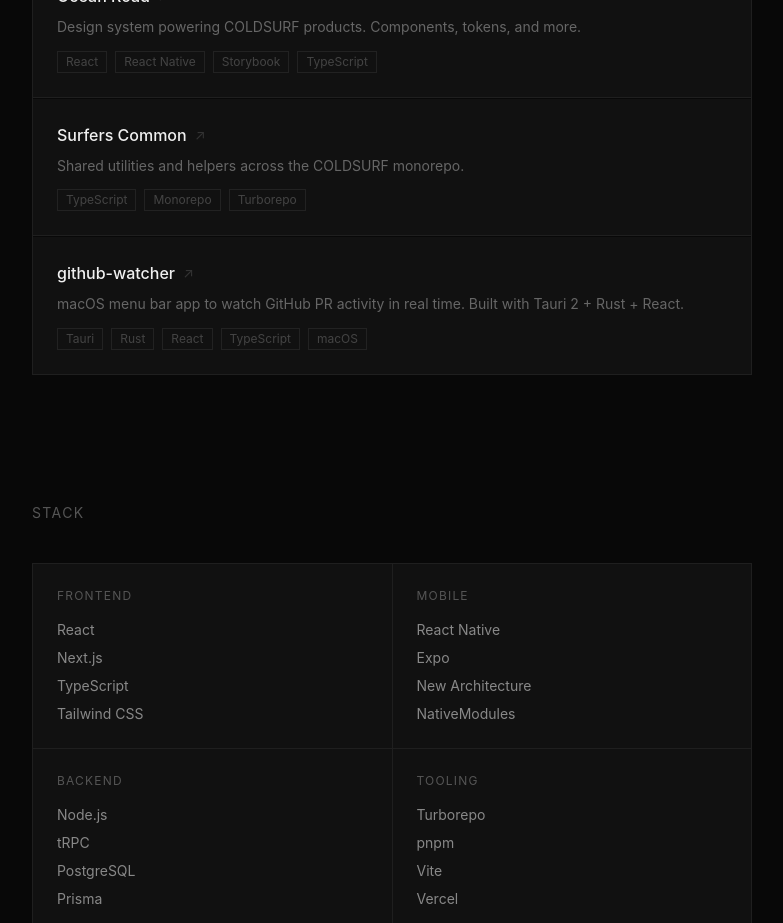
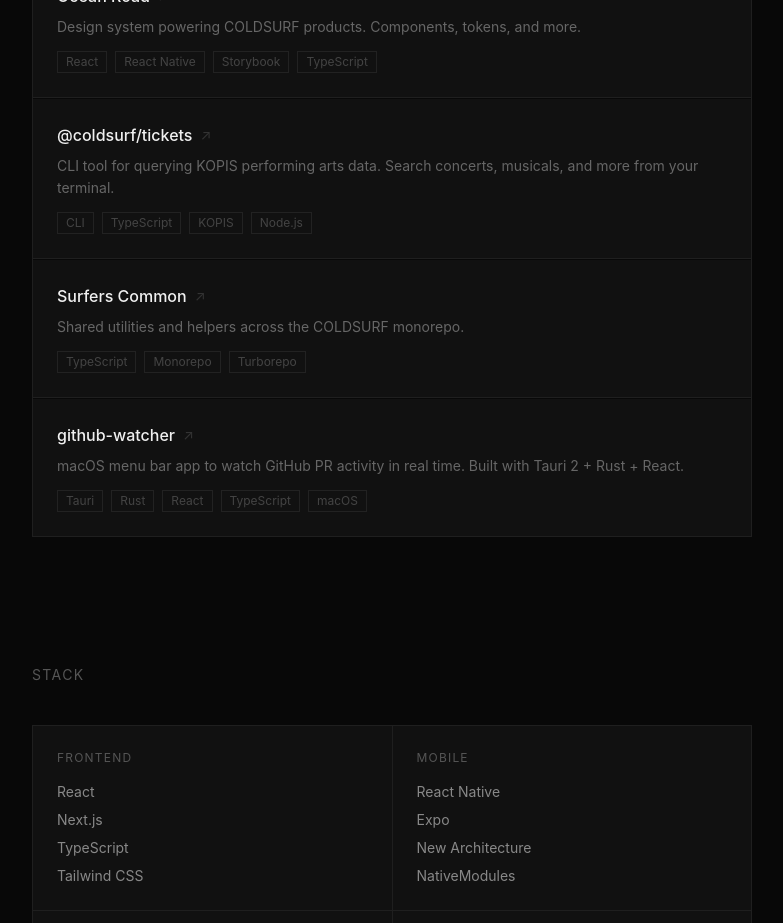
Before and after one commit to coldsurfers/paul-rockstar, a React (Vite) app: page / in a window 1280 px wide. Shown: the part 1040-1963 px from the top of the page, without its empty margins (248-1031 px from the left). Built offline with nearby package versions, Linux system fonts and the light colour scheme; what @unhead/react would draw is missing.

Commit message:
feat(projects): add new CLI tool project for querying KOPIS data
- Introduces a new project entry for '@coldsurf/tickets', a CLI tool designed for querying KOPIS performing arts data.
- Provides a brief description, relevant tags, and a link to the project's GitHub repository.

```diff
--- a/src/components/Projects.tsx
+++ b/src/components/Projects.tsx
@@ -12,6 +12,12 @@
     description: 'Design system powering COLDSURF products. Components, tokens, and more.',
     tags: ['React', 'React Native', 'Storybook', 'TypeScript'],
     href: 'https://github.com/coldsurfers/ocean-road',
+  },
+  {
+    name: '@coldsurf/tickets',
+    description: 'CLI tool for querying KOPIS performing arts data. Search concerts, musicals, and more from your terminal.',
+    tags: ['CLI', 'TypeScript', 'KOPIS', 'Node.js'],
+    href: 'https://github.com/coldsurfers/kopis-cli',
   },
   {
     name: 'Surfers Common',
```
